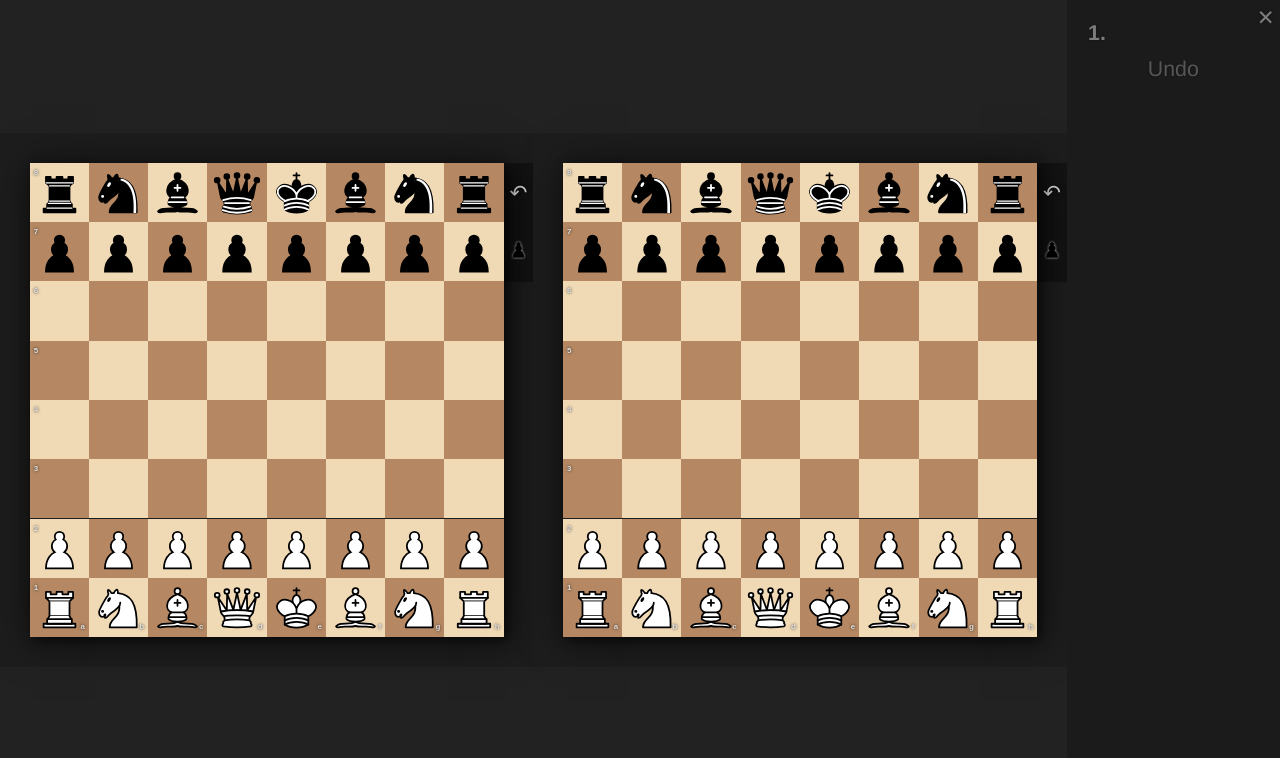
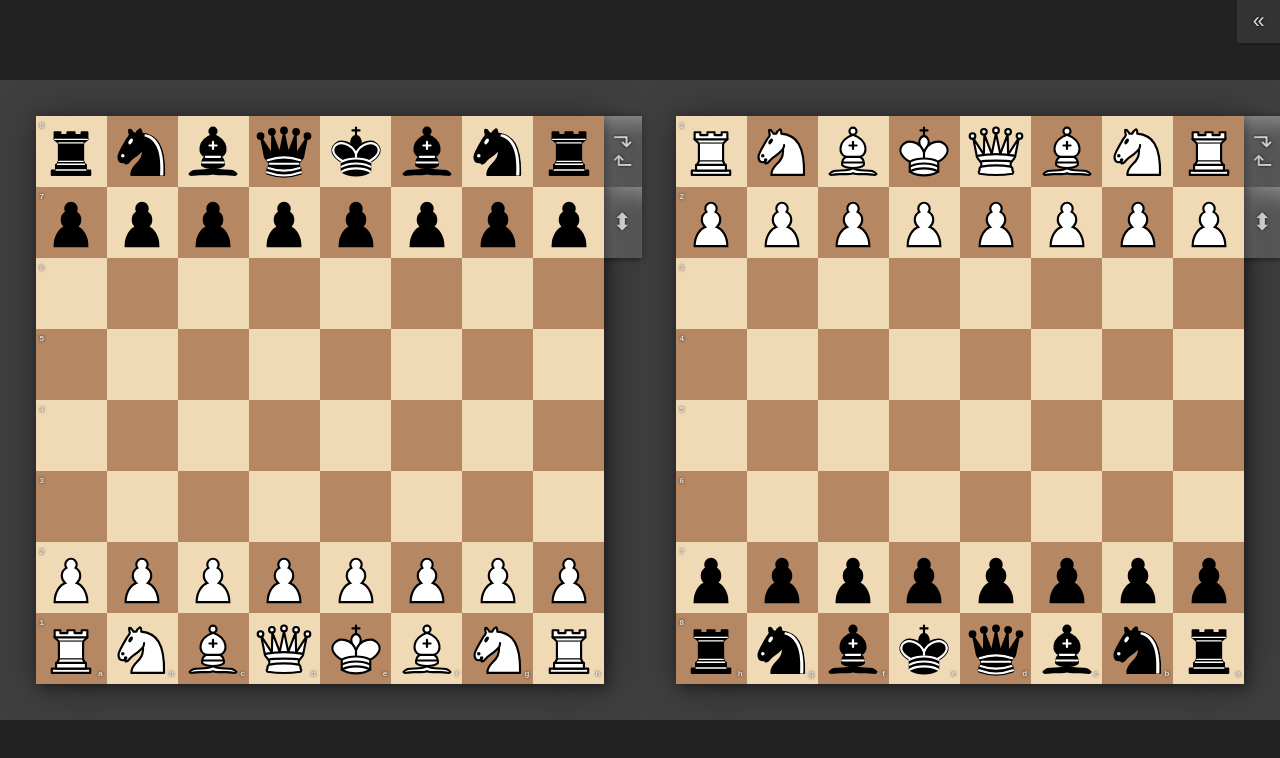
Before and after one commit to philer/phichess, a Svelte app: page / in a window 1280 px wide. Shown: the top 758 px of the page. Built offline with nearby package versions, Linux system fonts and the light colour scheme.

Commit message:
improve styling a bit

```diff
--- a/src/Chessboard.svelte
+++ b/src/Chessboard.svelte
@@ -205,7 +205,7 @@
     font-family: "Linux Libertine";
     user-select: none;
 
-    box-shadow: 3px 3px 10px #0009, 3px 3px 40px #0009;
+    box-shadow: 3px 3px 10px #0006, 3px 3px 40px #0006;
   }
   .dragging {
     cursor: grabbing;
--- a/src/Game.svelte
+++ b/src/Game.svelte
@@ -7,19 +7,14 @@
 
   let game = START_GAME
 
-  let showHistory = true
+  let showSidebar = false
 
-  type Layout = {
-    perspectives: 1 | 2,
-    opposite: boolean,
-    autoflip: boolean,
-  }
+  type Layout = { asWhite: boolean, autoflip?: boolean }[]
 
-  const layout: Layout = {
-    perspectives: 2,
-    opposite: true,
-    autoflip: false,
-  }
+  const layout: Layout = [
+    { asWhite: true },
+    { asWhite: false },
+  ]
 
   let layoutContainer: HTMLDivElement
   let flowDirection: "row" | "column" = "row"
@@ -46,9 +41,10 @@
     style:flex-flow={flowDirection}
     style:--perspective-size={`${perspectiveSize}px`}
   >
-    {#each { length: layout.perspectives } as _, idx (idx)}
-      <Perspective bind:game />
+    {#each layout as { asWhite }, idx (idx)}
+      <Perspective bind:game bind:asWhite />
     {/each}
+
     {#if game.history.at(-1)?.mate}
       <div class="modal">
         <div class="checkmate">
@@ -59,11 +55,13 @@
     {/if}
   </div>
 
-  {#if showHistory}
-    <aside class="history">
-      <button class="close" on:click={() => showHistory = false}>✕</button>
+  {#if showSidebar}
+    <aside class="sidebar">
+      <button class="close" on:click={() => showSidebar = false}>»</button>
       <History bind:game />
     </aside>
+  {:else}
+    <button class="showSidebar" on:click={() => showSidebar = true}>«</button>
   {/if}
 
 </div>
@@ -88,24 +86,33 @@
     overflow: hidden;
   }
 
-  .history {
-    position: relative;
+  button {
+    font-family: sans-serif;
+    transition: .3s background, .3s box-shadow;
+    background: #333;
+    box-shadow: 1px 1px 3px #0005;
+    &:hover, &:focus, &:active {
+      background: #666;
+      box-shadow: 1px 1px 5px #0008;
+    }
+  }
+
+  .sidebar {
     width: 12em;
     height: 100%;
-    // margin: 0 1em;
+    display: flex;
+    flex-direction: column;
     background: #0003;
+    box-shadow: 1px 1px 3px #0008;
+    .close {
+      height: 2em;
+    }
   }
-  .close {
-    padding: .25em;
-    font-family: sans-serif;
+  .showSidebar {
     position: absolute;
     inset: 0 0 auto auto;
-
-    opacity: .5;
-    transition: .2s opacity;
-    &:hover, &:active, &:focus {
-      opacity: 1;
-    }
+    width: 2em;
+    height: 2em;
   }
 
   .modal {
--- a/src/History.svelte
+++ b/src/History.svelte
@@ -40,12 +40,14 @@
         <span class="moveNumber">{idx + 1}.</span>
         <button
           on:click={() => gotoMove(idx * 2 + 1)}
+          class:current={idx * 2 + 1 === game.history.length}
           class:ghost={idx * 2 + 1 > game.history.length}
         >
           {whiteMove?.algebraic ?? ""}
         </button>
         <button
           on:click={() => gotoMove(idx * 2 + 2)}
+          class:current={idx * 2 + 2 === game.history.length}
           class:ghost={idx * 2 + 2 > game.history.length}
         >
           {blackMove?.algebraic ?? ""}
@@ -61,20 +63,26 @@
     display: grid;
     align-content: start;
     grid-template-columns: min-content 1fr 1fr;
-    gap: 0.5em 1em;
+    // gap: 0.5em 1em;
 
-    padding: 1em 1em .5em;
+    // padding: 1em 1em .5em;
+    background: #fff1;
   }
   li {
     display: contents;
   }
   span, button {
+    padding: .25em .5em;
     text-align: left;
   }
   .moveNumber {
     text-align: right;
     font-weight: bold;
     opacity: .5;
+    background: #fff2;
+  }
+  .current {
+    background: #fff2;
   }
   .ghost {
     opacity: .5;
--- a/src/Perspective.svelte
+++ b/src/Perspective.svelte
@@ -5,9 +5,8 @@
   import PieceIcon from "./PieceIcon.svelte"
 
   export let game: Game
-
-  let rotate = 0
-  let asWhite = true
+  export let asWhite = true
+  export let rotate = 0
 </script>
 
 <div class="perspective" style:transform={`rotate(${rotate}deg)`}>
@@ -21,10 +20,16 @@
   <div class="left"></div>
 
   <div class="right">
-    <button on:click={() => rotate += 90}>↶</button>
-    <button on:click={() => asWhite = !asWhite}>
-      <PieceIcon piece={asWhite ? "b" : "w"} outline />
-    </button>
+    <div class="tools">
+      <!-- ↶ ⤶ ↵ ↱↲ ⤹⤸ ◇ 🙾 -->
+      <button on:click={() => rotate += 90}>
+          <div style:transform="rotate(90deg)">↱↲</div>
+      </button>
+      <button on:click={() => asWhite = !asWhite}>
+        ⬍
+        <!-- <PieceIcon piece={asWhite ? "b" : "w"} outline /> -->
+      </button>
+    </div>
   </div>
 
   <Chessboard bind:game {asWhite} {rotate} />
@@ -42,19 +47,15 @@
     transform: rotate(0deg);
     transition: 0.5s transform;
 
-    // display: flex;
-    // align-items: stretch;
-    // justify-content: stretch;
-
-    background: #0002;
-
     display: grid;
-    grid-template-rows: .5fr 8fr .5fr;
-    grid-template-columns: .5fr 8fr .5fr;
+    grid-template-rows: var(--frame-size) var(--board-size) var(--frame-size);
+    grid-template-columns: var(--frame-size) var(--board-size) var(--frame-size);
     grid-template-areas:
       ".    above     ."
       "left board right"
       ".    below     .";
+
+    background: #fff2;
   }
 
   .above { grid-area: above }
@@ -65,16 +66,25 @@
   .left, .right, .above, .below {
     display: flex;
     align-items: center;
-    align-items: center;
   }
   .left, .right {
     flex-direction: column;
   }
 
-  .right > button {
-    appearance: none;
-    background: #0005;
-    width: 100%;
-    aspect-ratio: .5;
+  .tools {
+    display: flex;
+    flex-direction: column;
+    box-shadow: 1px 1px 7px #0008;
+    > button {
+      font-size: calc(.3333 * var(--square-size));
+      height: var(--square-size);
+      aspect-ratio: .5;
+      background: #fff2;
+      box-shadow: inset .7em .7em 1em -.5em #fff6;
+      transition: .3s background;
+      &:hover, &:active, &:focus {
+        background: #fff5;
+      }
+    }
   }
 </style>
```
